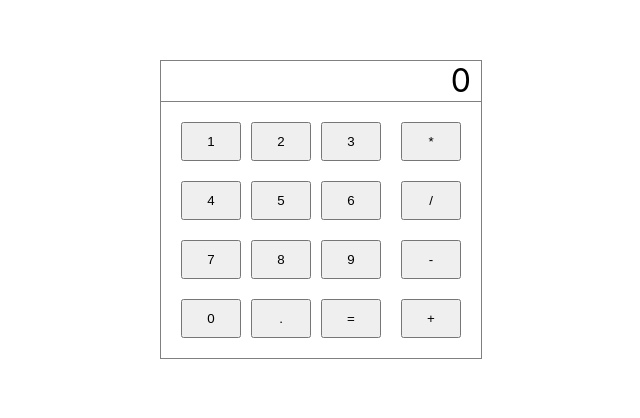
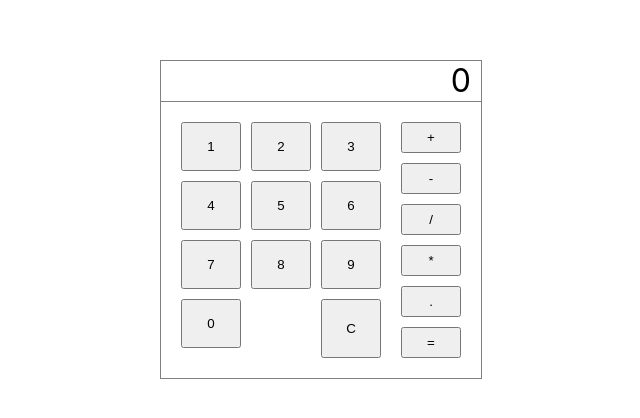
Before and after one commit to malyshkoserhii/calculator, a React (Create React App) app: page / in a window 1280 px wide. Shown: the top 418 px of the page, without its empty margins (320-960 px from the left). Built offline with nearby package versions, Linux system fonts and the light colour scheme.

Commit message:
clear has been added

```diff
--- a/src/App.js
+++ b/src/App.js
@@ -1,61 +1,65 @@
 import { useState } from 'react';
+// import Figures from './components/Figures/Figures';
+// import Actions from './components/Actions/Actions';
+
+const figures = ['1', '2', '3', '4', '5', '6', '7', '8', '9', '0'];
+const actions = ['+', '-', '/', '*', '.', '='];
+const actionType = {
+  plus: '+',
+  minus: '-',
+  multiplication: '*',
+  division: '/',
+  equal: '=',
+};
 
 function App() {
+  const [initialValue, setInitialValue] = useState(true);
+  const [figure, setFigure] = useState('');
+  const [action, setActions] = useState('');
+
+  const getFigure = figure => {
+    setFigure(state => state.concat(figure));
+    setInitialValue(false);
+  };
+
+  const getAction = action => {
+    setActions(action);
+  };
+
+  const onClear = () => {
+    setInitialValue(true);
+  };
+
   return (
     <div className="container">
-      <p className="table">0</p>
+      <p className="table">{initialValue ? '0' : figure}</p>
       <div className="flex">
         <div className="figures-wrapper">
-          <button type="button" className="figure-btn">
-            1
-          </button>
-          <button type="button" className="figure-btn">
-            2
-          </button>
-          <button type="button" className="figure-btn">
-            3
-          </button>
-          <button type="button" className="figure-btn">
-            4
-          </button>
-          <button type="button" className="figure-btn">
-            5
-          </button>
-          <button type="button" className="figure-btn">
-            6
-          </button>
-          <button type="button" className="figure-btn">
-            7
-          </button>
-          <button type="button" className="figure-btn">
-            8
-          </button>
-          <button type="button" className="figure-btn">
-            9
-          </button>
-          <button type="button" className="figure-btn">
-            0
-          </button>
-          <button type="button" className="figure-btn">
-            .
-          </button>
-          <button type="button" className="figure-btn">
-            =
+          {figures.map((figure, id) => (
+            <button
+              key={id}
+              type="button"
+              className="figure-btn"
+              onClick={() => getFigure(figure)}
+            >
+              {figure}
+            </button>
+          ))}
+          <button type="button" className="figure-btn" onClick={onClear}>
+            C
           </button>
         </div>
         <div className="actions-wrapper">
-          <button type="button" className="action-btn">
-            *
-          </button>
-          <button type="button" className="action-btn">
-            /
-          </button>
-          <button type="button" className="action-btn">
-            -
-          </button>
-          <button type="button" className="action-btn">
-            +
-          </button>
+          {actions.map((action, id) => (
+            <button
+              key={id}
+              type="button"
+              className="figure-btn"
+              onClick={() => getAction(action)}
+            >
+              {action}
+            </button>
+          ))}
         </div>
       </div>
     </div>
--- /dev/null
+++ b/src/components/Actions/Actions.js
@@ -0,0 +1,24 @@
+import { useState } from 'react';
+const actions = ['+', '-', '/', '*', '.', '='];
+
+const Actions = () => {
+  const [action, setActions] = useState(null);
+
+  const getAction = action => {
+    setActions(action);
+  };
+  console.log(action);
+
+  return actions.map((action, id) => (
+    <button
+      key={id}
+      type="button"
+      className="figure-btn"
+      onClick={() => getAction(action)}
+    >
+      {action}
+    </button>
+  ));
+};
+
+export default Actions;
--- /dev/null
+++ b/src/components/Figures/Figures.js
@@ -0,0 +1,26 @@
+import { useState } from 'react';
+
+const figures = [1, 2, 3, 4, 5, 6, 7, 8, 9, 0];
+
+const Figures = () => {
+  const [figure, setFigure] = useState(0);
+
+  const getFigure = figure => {
+    setFigure(figure);
+  };
+
+  console.log(figure);
+
+  return figures.map((figure, id) => (
+    <button
+      key={id}
+      type="button"
+      className="figure-btn"
+      onClick={() => getFigure(figure)}
+    >
+      {figure}
+    </button>
+  ));
+};
+
+export default Figures;
--- a/src/index.css
+++ b/src/index.css
@@ -45,7 +45,7 @@ code {
 .figure-btn,
 .action-btn {
   width: 60px;
-  padding: 10px;
+  line-height: 25px;
   cursor: pointer;
 }
 
@@ -66,10 +66,10 @@ code {
   border: 1px solid gray;
 }
 
-.figure-btn:not(:nth-last-of-type(-n + 3)) {
-  margin-bottom: 20px;
+.figure-btn:not(:last-child) {
+  margin-bottom: 10px;
 }
 
 .action-btn:not(:last-child) {
-  margin-bottom: 20px;
+  margin-bottom: 10px;
 }
```
Also changed, not shown: src/qwe.js (added, +26 -0 lines).
